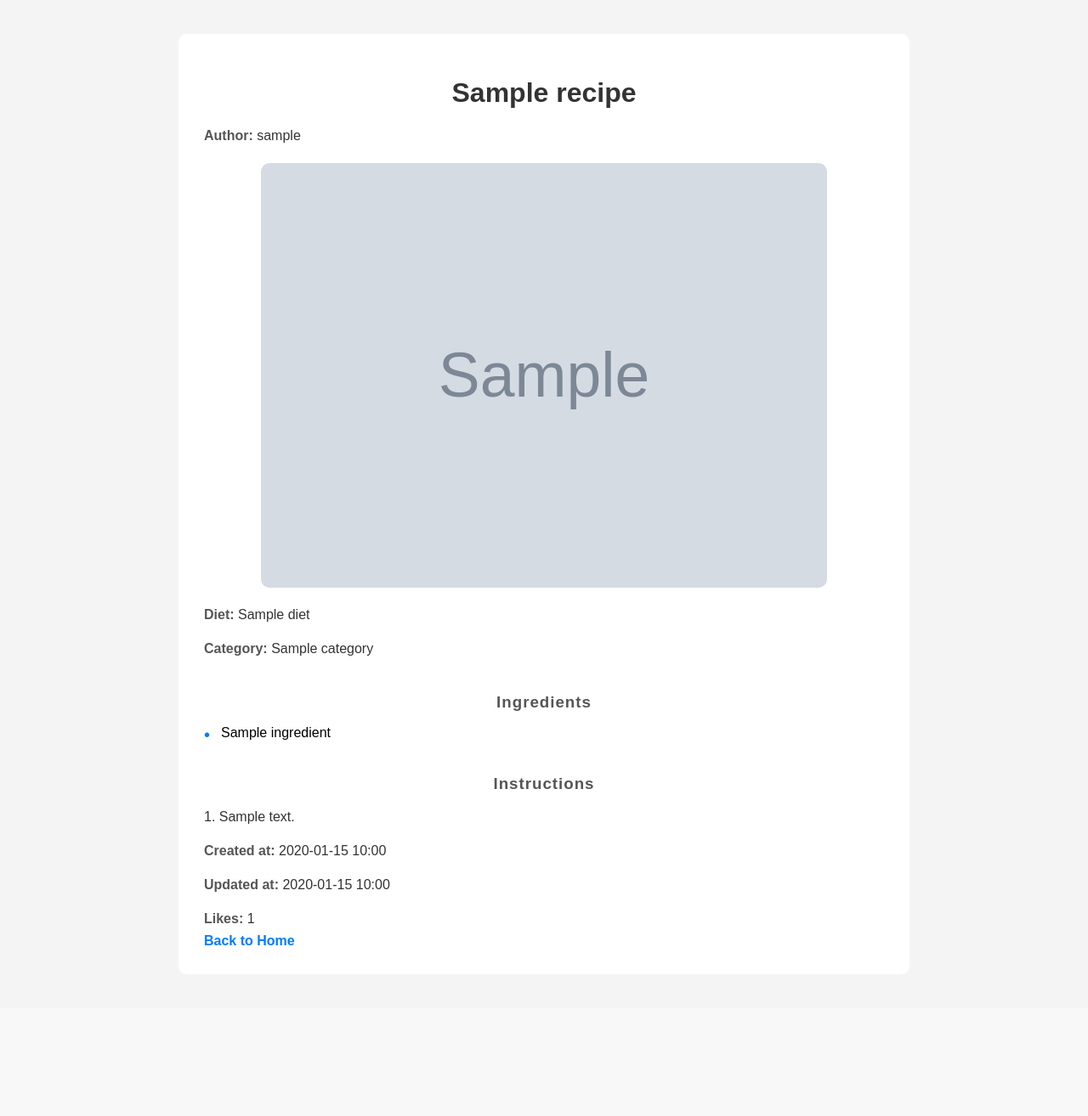
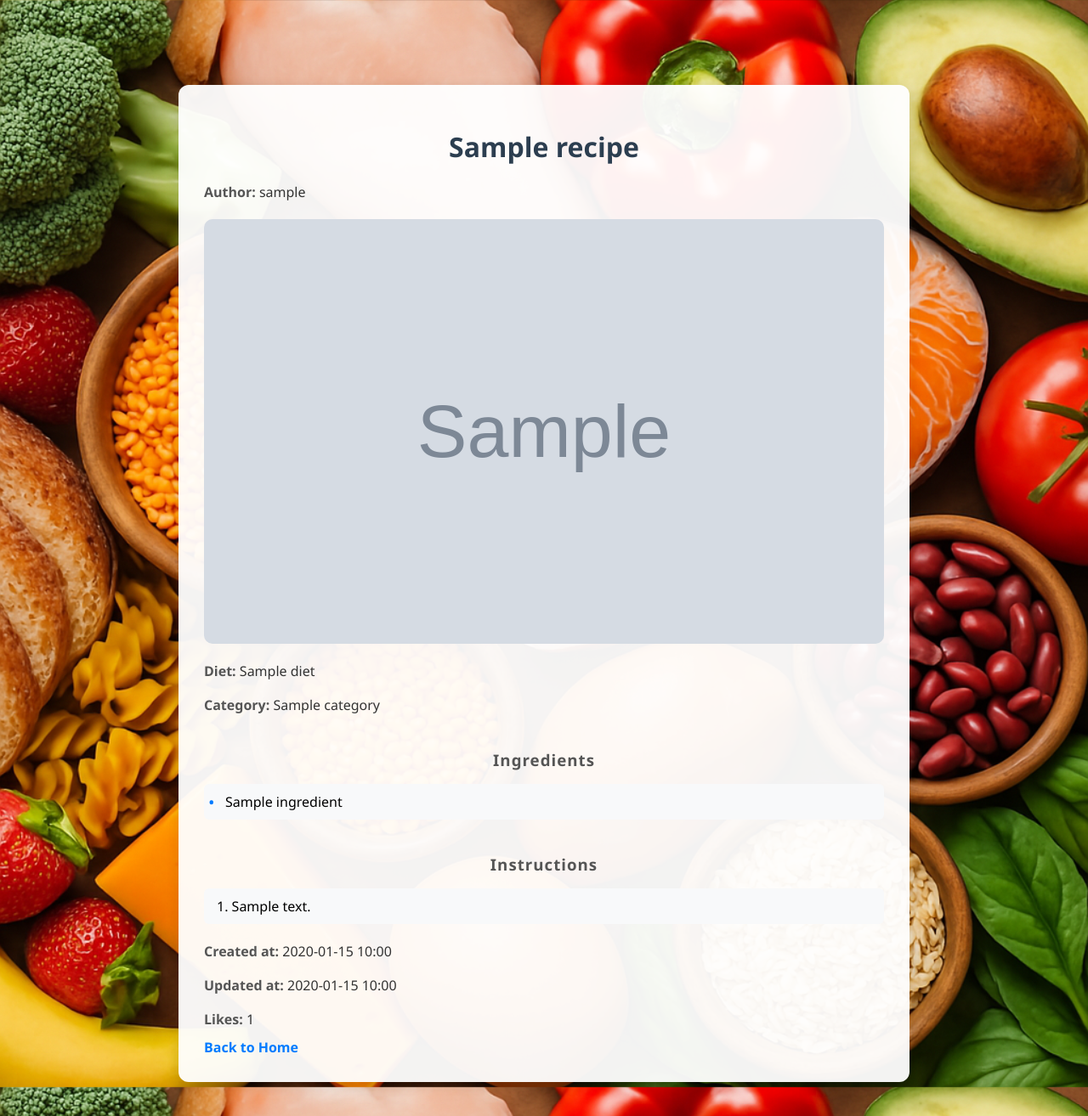
Before and after one commit to EmaMiha/Foodomania, a Django app: page /recipe/1/ in a window 1280 px wide. Shown: the whole page at 85% size. Before the commit the page ends 1113 px from the top, so only its background shows below. Run offline with Django 4.2, Linux system fonts and the light colour scheme; tables that the repository leaves empty hold one stand-in row (values such as "Sample post"); grey boxes marked "Sample" are stand-in pictures; some libraries are stand-ins or nearby versions.

Commit message:
recipe detail style update

```diff
--- a/foodie_app/static/css/recipe_detail.css
+++ b/foodie_app/static/css/recipe_detail.css
@@ -1,81 +1,86 @@
 body {
-
-    font-family: Arial, Helvetica, sans-serif;
     background-color: #f4f4f4;
+    background-image: url('/media/recipes/images/food-background.png');
+    background-size: cover;
+    background-repeat: no-repeat;
+    background-attachment: fixed;
+    font-family: 'Segoe UI', Tahoma, Geneva, Verdana, sans-serif;
     margin: 0;
-    padding: 0;
-
+    padding: 60px 0 0 0; /* top padding for fixed navbar if needed */
   }
 
-
-
+  .container,
   .recipe-detail-container {
-
-
     width: 90%;
     max-width: 800px;
     margin: 40px auto;
-    background-color: white;
-    border-radius: 10px;
+    background-color: rgba(255, 255, 255, 0.95);
+    border-radius: 12px;
     padding: 30px;
-    box-shadow: 0 2px 15px rgb(0, 0, 0, 0, 0.1);
+    box-shadow: 0 4px 15px rgba(0, 0, 0, 0.1);
   }
 
-
-
+  h1,
   .recipe-detail-container h1 {
-
+    color: #2c3e50;
     text-align: center;
-    color: #333;
     margin-bottom: 20px;
   }
 
-
-.recipe-detail-container p {
-
-    color: #333;
-    line-height: 1.5;
-    margin-bottom: 10px;
+  h3,
+  .recipe-detail-container h3 {
+    color: #555;
+    text-align: center;
+    margin: 40px 0 15px;
+    font-weight: bold;
+    letter-spacing: 1px;
   }
 
-.recipe-detail-container a {
-
-    color: #007bff;
-    text-decoration: none;
-    font-weight: bold;
-}
-
-
-.recipe-detail-container a:hover {
-    text-decoration: underline;
-}
-
-
+  .recipe-image,
   .recipe-detail-container .recipe-image {
-
-
     display: block;
-    max-width: 100%;
+    width: 100%;
     height: 500px;
     object-fit: cover;
     margin: 20px auto;
     border-radius: 10px;
   }
 
+  .recipe-detail-container p {
+    color: #333;
+    line-height: 1.5;
+    margin-bottom: 10px;
+  }
 
+  .recipe-detail-container strong,
+  .recipe-detail-container p strong {
+    color: #555;
+  }
 
+  .recipe-detail-container a {
+    color: #007bff;
+    text-decoration: none;
+    font-weight: bold;
+  }
 
+  .recipe-detail-container a:hover {
+    text-decoration: underline;
+  }
 
+  ul,
   ul.ingredients-list {
     list-style-type: none;
     padding-left: 0;
     margin-bottom: 20px;
   }
 
+  ul li,
   ul.ingredients-list li {
+    background: #f8f9fa;
+    margin-bottom: 8px;
+    padding: 10px 15px 10px 25px;
+    border-radius: 6px;
     position: relative;
-    padding-left: 20px;
-    margin-bottom: 5px;
   }
 
   ul.ingredients-list li:before {
@@ -83,35 +88,43 @@ ul.ingredients-list li:before {
     font-size: 20px;
     color: #007bff;
     position: absolute;
-    left: 0;
-    top: 0;
+    left: 5px;
+    top: 8px;
   }
 
-.recipe-detail-container h3 {
-
-    color: #555;
-    margin-bottom: 15px;
-    margin-top: 40px;
+  .btn-back {
+    display: block;
+    margin: 30px auto 0;
+    padding: 10px 20px;
+    background-color: #28a745;
+    color: white;
+    border: none;
+    border-radius: 6px;
+    text-decoration: none;
     text-align: center;
-    font-weight: normal;
-    letter-spacing: 1px;
+    transition: background 0.3s;
   }
 
-.recipe-detail-container strong {
-    color: #555;
+  .btn-back:hover {
+    background-color: #218838;
+  }
+  .instructions-list {
+    list-style-position: inside;
+    padding-left: 0;
+
   }
 
-.recipe-detail-container p strong {
-
-    color: #555;
+  .instructions-list li {
+    background: #f8f9fa;
+    margin-bottom: 10px;
+    padding: 10px 15px;
+    border-radius: 6px;
+    position: relative;
+    counter-increment: step-counter;
   }
 
-
-.recipe-detail-container p {
-    margin-bottom: 5px;
+  .instructions-list li::before {
+    font-weight: bold;
+    color: #28a745;
+    margin-right: 5px;
   }
-
-h3 {
-
-    font-weight: bold;
-}
--- a/foodie_app/templates/recipe_detail.html
+++ b/foodie_app/templates/recipe_detail.html
@@ -1,14 +1,17 @@
 <!DOCTYPE html>
 <html lang="en">
-
   <head>
-    <meta charset="UTF-8">
-    <meta name="viewport" content="width=device-width, initial-scale=1.0">
+    <meta charset="UTF-8" />
+    <meta name="viewport" content="width=device-width, initial-scale=1.0" />
     {% load static %}
-    <link rel="stylesheet" href="{% static 'css/recipe_detail.css' %}">
+    <link rel="stylesheet" href="{% static 'css/recipe_detail.css' %}" />
 
     <title>{{ recipe.title }}</title>
-    <link rel="shortcut icon" href="/media/recipes/images/recipe_12300151.png" type="image/x-icon">
+    <link
+      rel="shortcut icon"
+      href="/media/recipes/images/recipe_12300151.png"
+      type="image/x-icon"
+    />
   </head>
 
   <body>
@@ -17,28 +20,28 @@
       <p><strong>Author:</strong> {{ recipe.author.username }}</p>
 
       {% if recipe.image %}
-        <img src="{{ recipe.image.url }}" alt="{{ recipe.title }}" class="recipe-image">
+      <img
+        src="{{ recipe.image.url }}"
+        alt="{{ recipe.title }}"
+        class="recipe-image"
+      />
       {% else %}
       <p>No image available for this recipe.</p>
       {% endif %}
 
-        <p><strong>Diet:</strong>
-            {% if recipe.diet %}
-            {{ recipe.diet.name }}
-            {% else %}
-            No diet selected
+      <p>
+        <strong>Diet:</strong>
+        {% if recipe.diet %} {{ recipe.diet.name }} {% else %} No diet selected
         {% endif %}
       </p>
 
-        <p><strong>Category:</strong>
-            {% if recipe.categories %}
-            {{ recipe.categories.name }}
-            {% else %}
-            No category selected
-            {% endif %}
+      <p>
+        <strong>Category:</strong>
+        {% if recipe.categories %} {{ recipe.categories.name }} {% else %} No
+        category selected {% endif %}
       </p>
 
-        <h3><strong>Ingredients</strong></h3>
+      <h3>Ingredients</h3>
       <ul class="ingredients-list">
         {% for ingredient in ingredients %}
         <li>{{ ingredient.name }}</li>
@@ -47,20 +50,25 @@
         {% endfor %}
       </ul>
 
-        <h3><strong>Instructions</strong></h3>
-        {% for line in instructions %}
-        <p>{{ line.step_number  }}. {{ line.description }}</p>
+      <h3>Instructions</h3>
+      <ul class="instructions-list">
+        {% for instruction in instructions %}
+        <li>{{ instruction.step_number }}. {{ instruction.description }}</li>
+        {% empty %}
+        <li>No instructions available.</li>
         {% endfor %}
+      </ul>
 
-
-        <p><strong>Created at:</strong> {{ recipe.created_at|date:"Y-m-d H:i" }}</p>
-        <p><strong>Updated at:</strong> {{ recipe.updated_at|date:"Y-m-d H:i" }}</p>
+      <p>
+        <strong>Created at:</strong> {{ recipe.created_at|date:"Y-m-d H:i" }}
+      </p>
+      <p>
+        <strong>Updated at:</strong> {{ recipe.updated_at|date:"Y-m-d H:i" }}
+      </p>
 
       <p><strong>Likes:</strong> {{ recipe.number_of_likes }}</p>
-
 
       <a href="{% url 'home' %}">Back to Home</a>
     </div>
   </body>
-
 </html>
```
Lines whose indentation alone changed are shown as unchanged.
